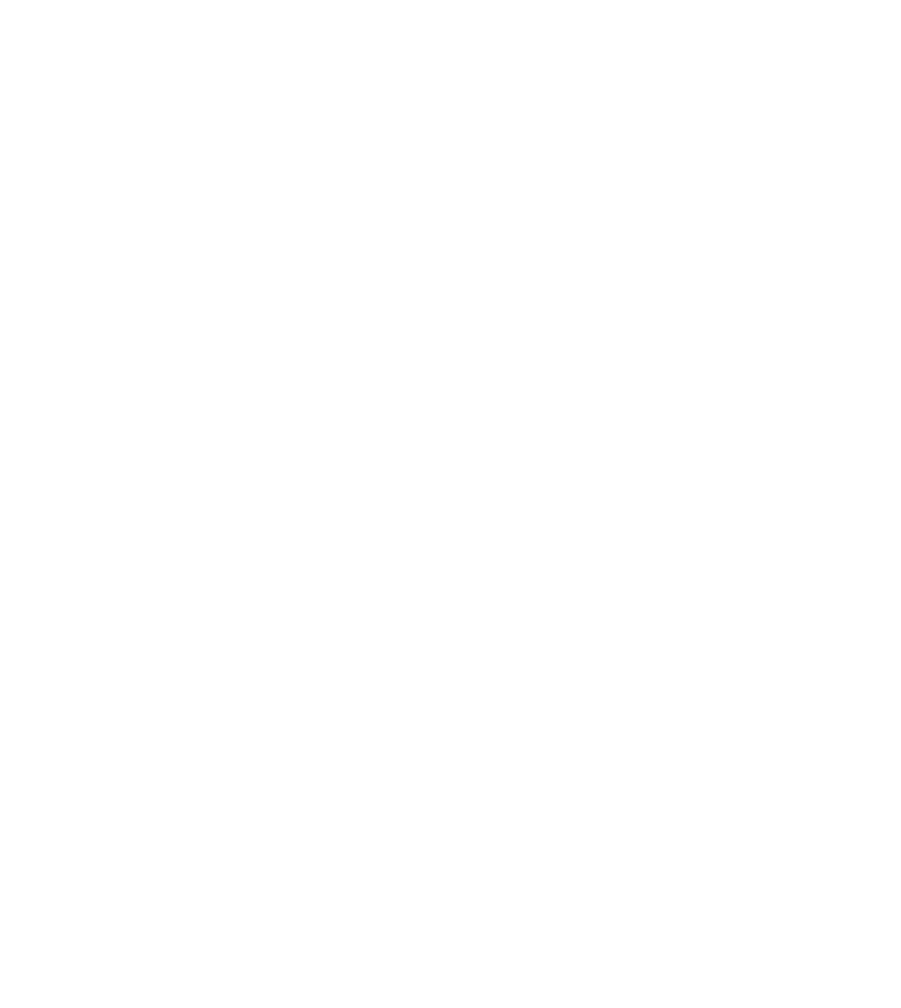
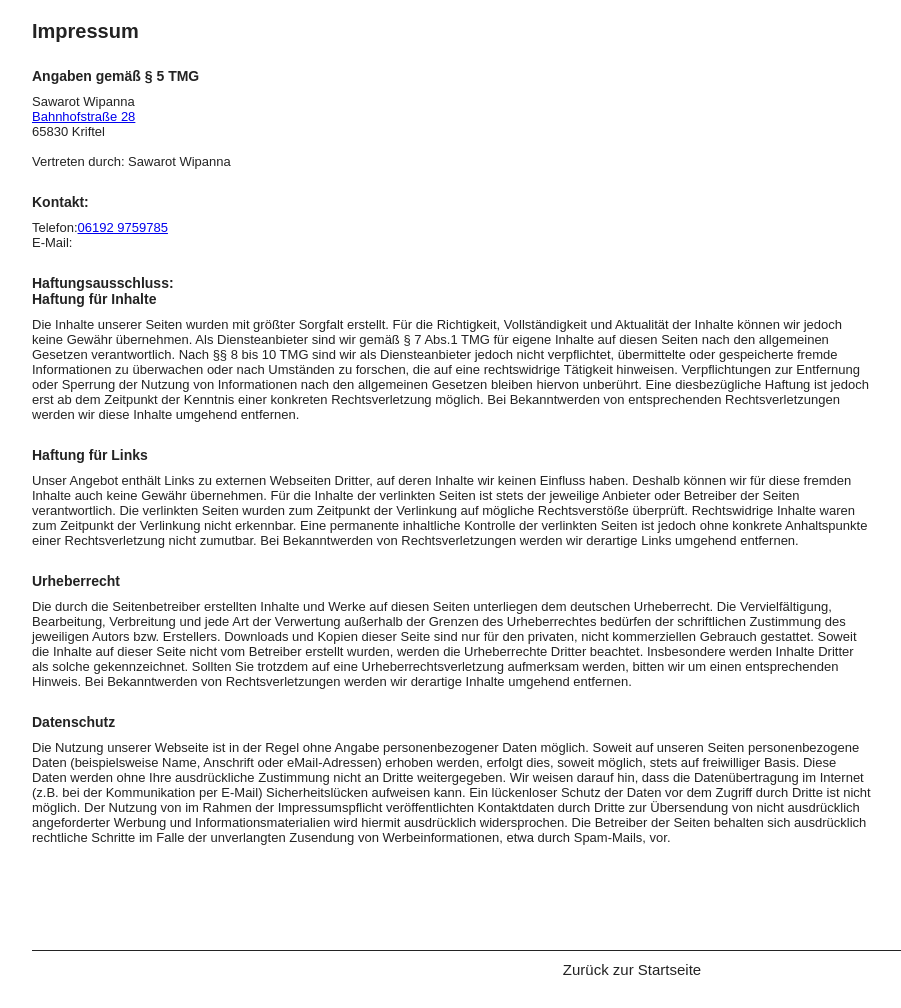
Before and after one commit to AnnScherer/thaimassage-nang, a plain HTML site: page impressum.html in a window 1280 px wide. Shown: the whole page, without its empty margins (8-909 px from the left). Before the commit the page ends 800 px from the top, so only its background shows below. Drawn offline with Linux system fonts and the light colour scheme.

Commit message:
seo & impressum

```diff
--- a/impressum.html
+++ b/impressum.html
@@ -0,0 +1,119 @@
+<!DOCTYPE html>
+<html lang="en">
+  <head>
+    <meta charset="UTF-8" />
+    <meta http-equiv="X-UA-Compatible" content="IE=edge" />
+    <meta name="viewport" content="width=device-width, initial-scale=1.0" />
+    <link rel="stylesheet" href="style.css" />
+    <title>Document</title>
+  </head>
+  <style>
+    body {
+      padding: 2rem 4rem;
+    }
+    h1 {
+      margin-bottom: 2.5rem;
+    }
+    p {
+      padding: 1rem 0 2.5rem 0;
+      text-align: left;
+      font-size: 1.3rem;
+      line-height: normal;
+    }
+    h1,
+    h3 {
+      text-align: left;
+      font-weight: 600;
+    }
+  </style>
+  <body>
+    <h1>Impressum</h1>
+
+    <h3>Angaben gemäß § 5 TMG</h3>
+    <p>
+      Sawarot Wipanna <br />
+      <a href="https://goo.gl/maps/K447EbCqmK3z5VRBA">Bahnhofstraße 28</a>
+      <br />
+      65830 Kriftel <br />
+      <br />
+      Vertreten durch: Sawarot Wipanna
+    </p>
+    <h3>Kontakt:</h3>
+    <p>
+      Telefon:<a href="tel:+4961929759785">06192 9759785</a> <br />
+      E-Mail:<a href="mailto:"> </a> <br />
+    </p>
+
+    <h3>Haftungsausschluss:</h3>
+
+    <h3>Haftung für Inhalte</h3>
+    <p>
+      Die Inhalte unserer Seiten wurden mit größter Sorgfalt erstellt. Für die
+      Richtigkeit, Vollständigkeit und Aktualität der Inhalte können wir jedoch
+      keine Gewähr übernehmen. Als Diensteanbieter sind wir gemäß § 7 Abs.1 TMG
+      für eigene Inhalte auf diesen Seiten nach den allgemeinen Gesetzen
+      verantwortlich. Nach §§ 8 bis 10 TMG sind wir als Diensteanbieter jedoch
+      nicht verpflichtet, übermittelte oder gespeicherte fremde Informationen zu
+      überwachen oder nach Umständen zu forschen, die auf eine rechtswidrige
+      Tätigkeit hinweisen. Verpflichtungen zur Entfernung oder Sperrung der
+      Nutzung von Informationen nach den allgemeinen Gesetzen bleiben hiervon
+      unberührt. Eine diesbezügliche Haftung ist jedoch erst ab dem Zeitpunkt
+      der Kenntnis einer konkreten Rechtsverletzung möglich. Bei Bekanntwerden
+      von entsprechenden Rechtsverletzungen werden wir diese Inhalte umgehend
+      entfernen.
+    </p>
+
+    <h3>Haftung für Links</h3>
+    <p>
+      Unser Angebot enthält Links zu externen Webseiten Dritter, auf deren
+      Inhalte wir keinen Einfluss haben. Deshalb können wir für diese fremden
+      Inhalte auch keine Gewähr übernehmen. Für die Inhalte der verlinkten
+      Seiten ist stets der jeweilige Anbieter oder Betreiber der Seiten
+      verantwortlich. Die verlinkten Seiten wurden zum Zeitpunkt der Verlinkung
+      auf mögliche Rechtsverstöße überprüft. Rechtswidrige Inhalte waren zum
+      Zeitpunkt der Verlinkung nicht erkennbar. Eine permanente inhaltliche
+      Kontrolle der verlinkten Seiten ist jedoch ohne konkrete Anhaltspunkte
+      einer Rechtsverletzung nicht zumutbar. Bei Bekanntwerden von
+      Rechtsverletzungen werden wir derartige Links umgehend entfernen.
+    </p>
+
+    <h3>Urheberrecht</h3>
+    <p>
+      Die durch die Seitenbetreiber erstellten Inhalte und Werke auf diesen
+      Seiten unterliegen dem deutschen Urheberrecht. Die Vervielfältigung,
+      Bearbeitung, Verbreitung und jede Art der Verwertung außerhalb der Grenzen
+      des Urheberrechtes bedürfen der schriftlichen Zustimmung des jeweiligen
+      Autors bzw. Erstellers. Downloads und Kopien dieser Seite sind nur für den
+      privaten, nicht kommerziellen Gebrauch gestattet. Soweit die Inhalte auf
+      dieser Seite nicht vom Betreiber erstellt wurden, werden die Urheberrechte
+      Dritter beachtet. Insbesondere werden Inhalte Dritter als solche
+      gekennzeichnet. Sollten Sie trotzdem auf eine Urheberrechtsverletzung
+      aufmerksam werden, bitten wir um einen entsprechenden Hinweis. Bei
+      Bekanntwerden von Rechtsverletzungen werden wir derartige Inhalte umgehend
+      entfernen.
+    </p>
+
+    <h3>Datenschutz</h3>
+    <p>
+      Die Nutzung unserer Webseite ist in der Regel ohne Angabe
+      personenbezogener Daten möglich. Soweit auf unseren Seiten
+      personenbezogene Daten (beispielsweise Name, Anschrift oder
+      eMail-Adressen) erhoben werden, erfolgt dies, soweit möglich, stets auf
+      freiwilliger Basis. Diese Daten werden ohne Ihre ausdrückliche Zustimmung
+      nicht an Dritte weitergegeben. Wir weisen darauf hin, dass die
+      Datenübertragung im Internet (z.B. bei der Kommunikation per E-Mail)
+      Sicherheitslücken aufweisen kann. Ein lückenloser Schutz der Daten vor dem
+      Zugriff durch Dritte ist nicht möglich. Der Nutzung von im Rahmen der
+      Impressumspflicht veröffentlichten Kontaktdaten durch Dritte zur
+      Übersendung von nicht ausdrücklich angeforderter Werbung und
+      Informationsmaterialien wird hiermit ausdrücklich widersprochen. Die
+      Betreiber der Seiten behalten sich ausdrücklich rechtliche Schritte im
+      Falle der unverlangten Zusendung von Werbeinformationen, etwa durch
+      Spam-Mails, vor.
+    </p>
+
+    <footer>
+      <a href="./index.html">Zurück zur Startseite</a>
+    </footer>
+  </body>
+</html>
```
Also changed, not shown: index.html (+3 -1 lines).
